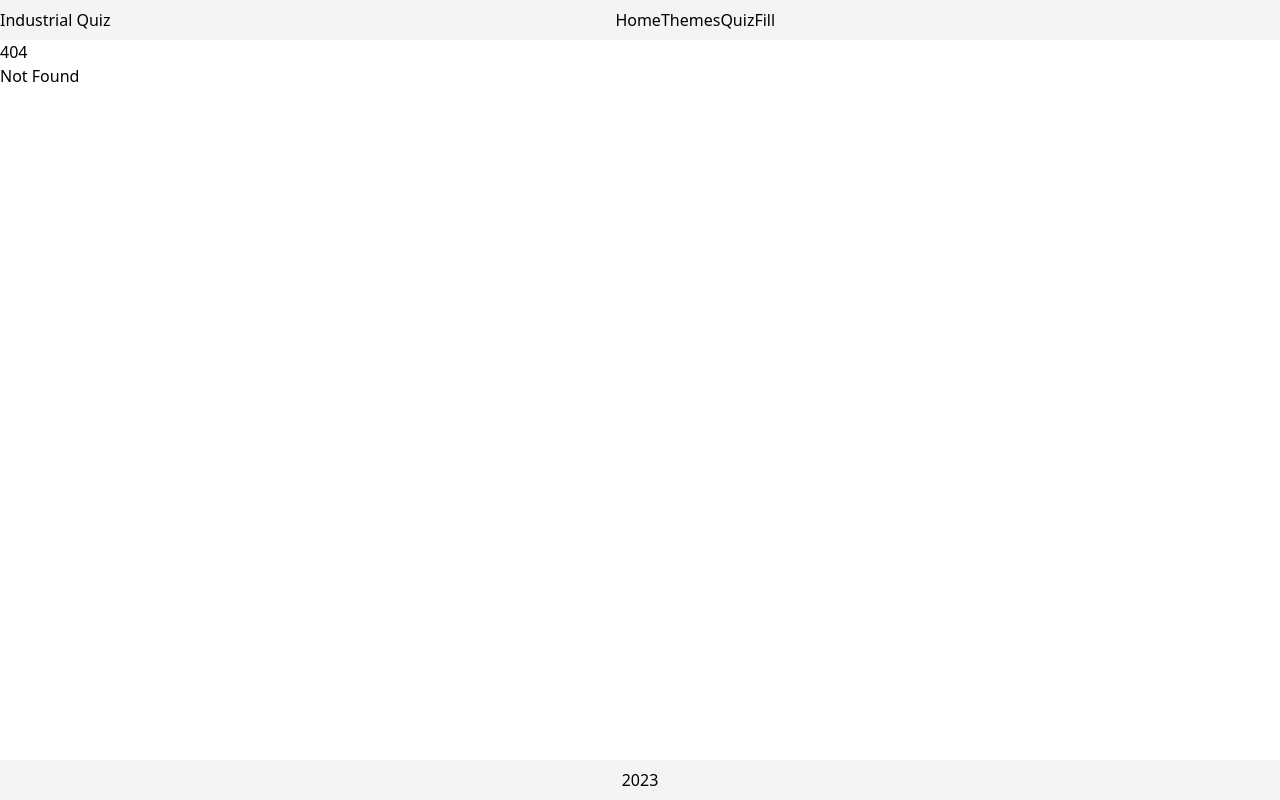
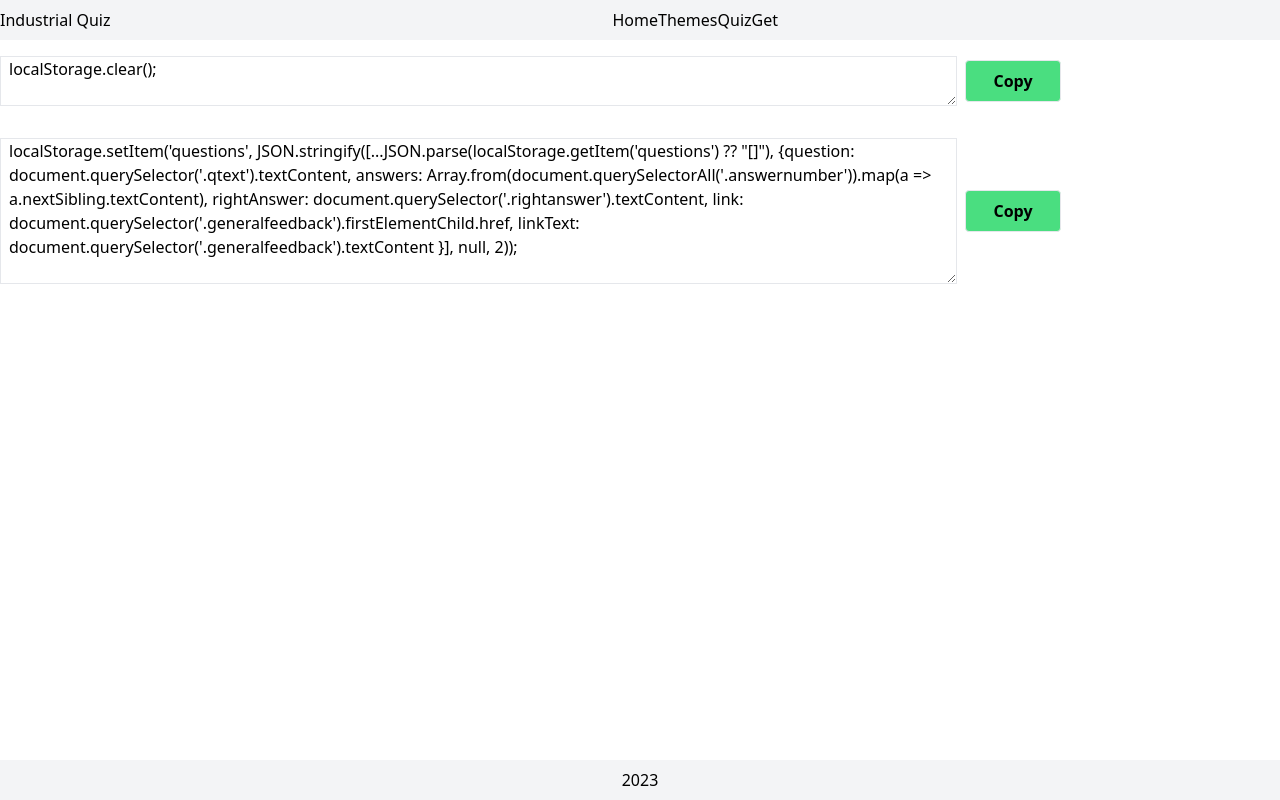
Before and after one commit to Bonus156/Industrial-Quiz, a React (Vite) app: page /get in a window 1280 px wide. Before the commit this address had no page. Built offline with nearby package versions, Linux system fonts and the light colour scheme.

Commit message:
feat: add getPage

```diff
--- a/src/App.tsx
+++ b/src/App.tsx
@@ -5,6 +5,7 @@ import { FillPage } from './pages/Fillpage';
 import { NotFoundPage } from './pages/NotFoundPage';
 import { Layout } from './components/Layout';
 import { ThemesPage } from './pages/Themes';
+import { GetPage } from './pages/GetPage';
 
 function App() {
   return (
@@ -15,6 +16,7 @@ function App() {
           <Route path="quiz/:themeRoute/*" element={<QuizPage />} />
           <Route path="themes" element={<ThemesPage />} />
           <Route path="fill" element={<FillPage />} />
+          <Route path="get" element={<GetPage />} />
           <Route path="*" element={<NotFoundPage />} />
         </Route>
       </Routes>
--- a/src/components/Layout.tsx
+++ b/src/components/Layout.tsx
@@ -10,7 +10,7 @@ const Layout = () => {
             <NavLink to="/">Home</NavLink>
             <NavLink to="/themes">Themes</NavLink>
             <NavLink to="/quiz">Quiz</NavLink>
-            <NavLink to="/fill">Fill</NavLink>
+            <NavLink to="/get">Get</NavLink>
           </div>
         </div>
       </header>
--- /dev/null
+++ b/src/pages/GetPage.tsx
@@ -0,0 +1,59 @@
+import { useRef } from "react";
+
+export function GetPage() {
+  const clearStorage = useRef<HTMLTextAreaElement>(null);
+  const scriptTextArea = useRef<HTMLTextAreaElement>(null);
+
+  const copyToClipboard = (
+    e: MouseEvent,
+    ref: React.RefObject<HTMLTextAreaElement>
+  ) => {
+    if (ref.current) {
+      navigator.clipboard.writeText(ref.current.value);
+    }
+    const button: HTMLButtonElement = e.target;
+    button.innerText = "Copied!";
+    setTimeout(() => {
+      button.innerText = "Copy";
+    }, 1000);
+  };
+
+  return (
+    <div className="get-page container mx-auto flex-grow">
+      <div className="flex flex-row items-center">
+        <textarea
+          ref={clearStorage}
+          className="my-4 mr-2 px-2 border"
+          readOnly
+          cols={100}
+          rows={2}
+          defaultValue={`localStorage.clear();`}
+        ></textarea>
+
+        <button
+          className="cursor-pointer border font-semibold rounded px-4 py-2 w-24 h-fit bg-green-400 hover:bg-green-500"
+          onClick={(e) => copyToClipboard(e, clearStorage)}
+        >
+          Copy
+        </button>
+      </div>
+      <div className="flex flex-row items-center">
+        <textarea
+          ref={scriptTextArea}
+          className="my-4 mr-2 px-2 border"
+          readOnly
+          cols={100}
+          rows={6}
+          defaultValue={`localStorage.setItem('questions', JSON.stringify([...JSON.parse(localStorage.getItem('questions') ?? "[]"), {question: document.querySelector('.qtext').textContent, answers: Array.from(document.querySelectorAll('.answernumber')).map(a => a.nextSibling.textContent), rightAnswer: document.querySelector('.rightanswer').textContent, link: document.querySelector('.generalfeedback').firstElementChild.href, linkText: document.querySelector('.generalfeedback').textContent }], null, 2));`}
+        ></textarea>
+
+        <button
+          className="cursor-pointer border font-semibold rounded px-4 py-2 w-24 h-fit bg-green-400 hover:bg-green-500"
+          onClick={(e) => copyToClipboard(e, scriptTextArea)}
+        >
+          Copy
+        </button>
+      </div>
+    </div>
+  );
+}
--- a/src/pages/Quizpage.tsx
+++ b/src/pages/Quizpage.tsx
@@ -49,7 +49,7 @@ function QuizPage() {
     <QuestionContext.Provider value={qState}>
       <div className='container mx-auto flex-grow'>
         <p className='px-2'>Подготовка к проверке знаний</p>
-        <h2 className='text-4xl my-3 px-2'>{theme?.theme}</h2>
+        <h2 className='lg:text-4xl sm:text-3xl my-3 px-2 text-2xl'>{theme?.theme}</h2>
         {!disactive && <section className="quiz flex gap-3 flex-col xl:flex-row">
           <div className="test-main  flex-grow">
             <Routes>{questions.map((question, _) => (
@@ -58,8 +58,8 @@ function QuizPage() {
             </Routes>
           </div>
           <aside className="test-navigation border p-2 xl:w-96 shrink-0 border-gray-300">
-            <div>Оставшееся время: {timeLeft}</div>
-            <div>Навигация по тесту</div>
+            <div>Оставшееся время: <span className='font-bold'>{timeLeft}</span></div>
+            <div className='md:mt-5 mb-2 font-thin text-lg'>Навигация по тесту</div>
             <ol className="flex flex-wrap list-inside gap-1.5">{questions.map((_, number) => (
               <Link to={number.toString()} key={number}><QuestionMark num={number} questNum={questNum} /></Link>
             ))}
```
